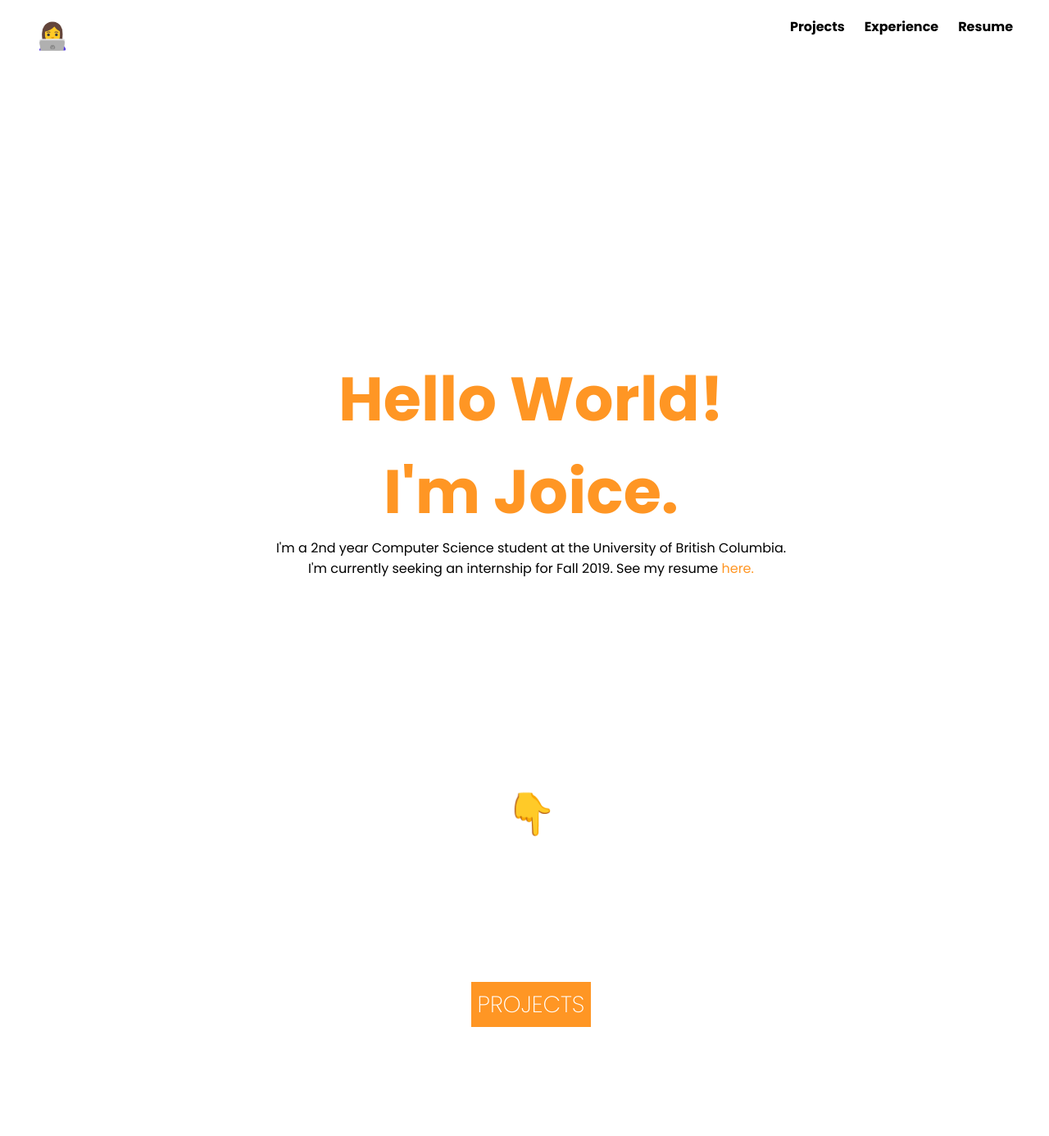
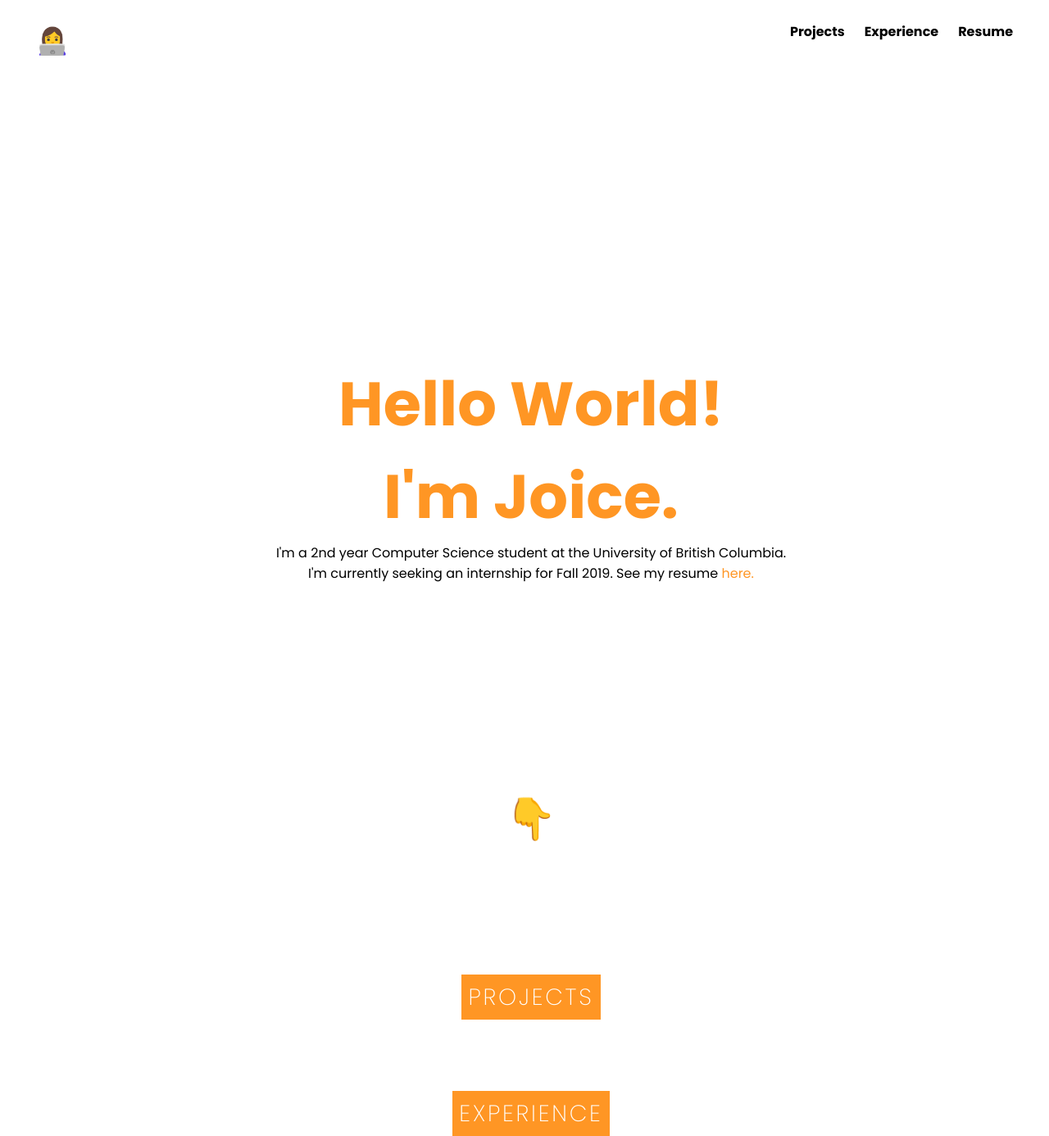
Before and after one commit to joitng/joitng.github.io, a Jekyll site: the page built from index.html, in a window 1280 px wide. Shown: the whole page at 82% size. Built offline with Jekyll 4.4.1, drawn with Linux system fonts in a browser that asks for light colours; before the commit the page ends 1253 px from its top, so only the background shows below that.

Commit message:
added section headings

```diff
--- a/_sass/main.scss
+++ b/_sass/main.scss
@@ -20,6 +20,7 @@ nav {
     width: 95%;
     padding-right: 12px;
     padding-left: 24px;
+    padding-top: 6px;
 
     #home {
         float: left;
@@ -82,9 +83,14 @@ nav {
 
 #projects {
     width: 100%;
-    padding-top: 25px;
+    padding-top: 10px;
     text-align: center;
-    position: relative;
+}
+
+#experience {
+    width: 100%;
+    padding-top: 100px;
+    text-align: center;
 }
 
 .heading {
@@ -93,6 +99,7 @@ nav {
     padding: 8px;
     text-transform: uppercase;
     color: white;
+    letter-spacing: 0.1em;
     font-size: 28px;
     font-weight: 200;
 }
--- a/index.html
+++ b/index.html
@@ -16,8 +16,16 @@ title: Joice Tang 🌻
     </div>
 </div>
 
+<a id="projects"></a>
 <div id="projects">
     <span class="heading">
         projects
     </span>
 </div>
+
+<a id="experience"></a>
+<div id="experience">
+    <span class="heading">
+        experience
+    </span>
+</div>
```
Also changed, not shown: 3 other files.
